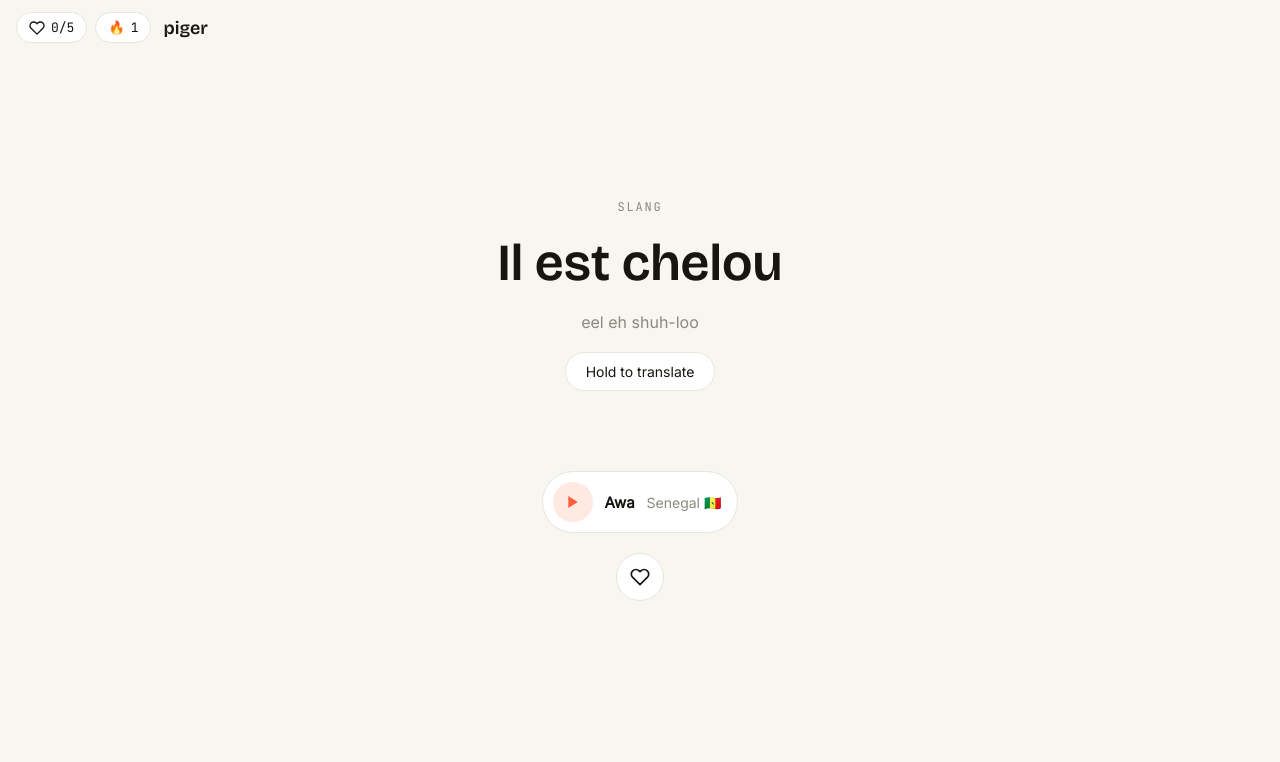
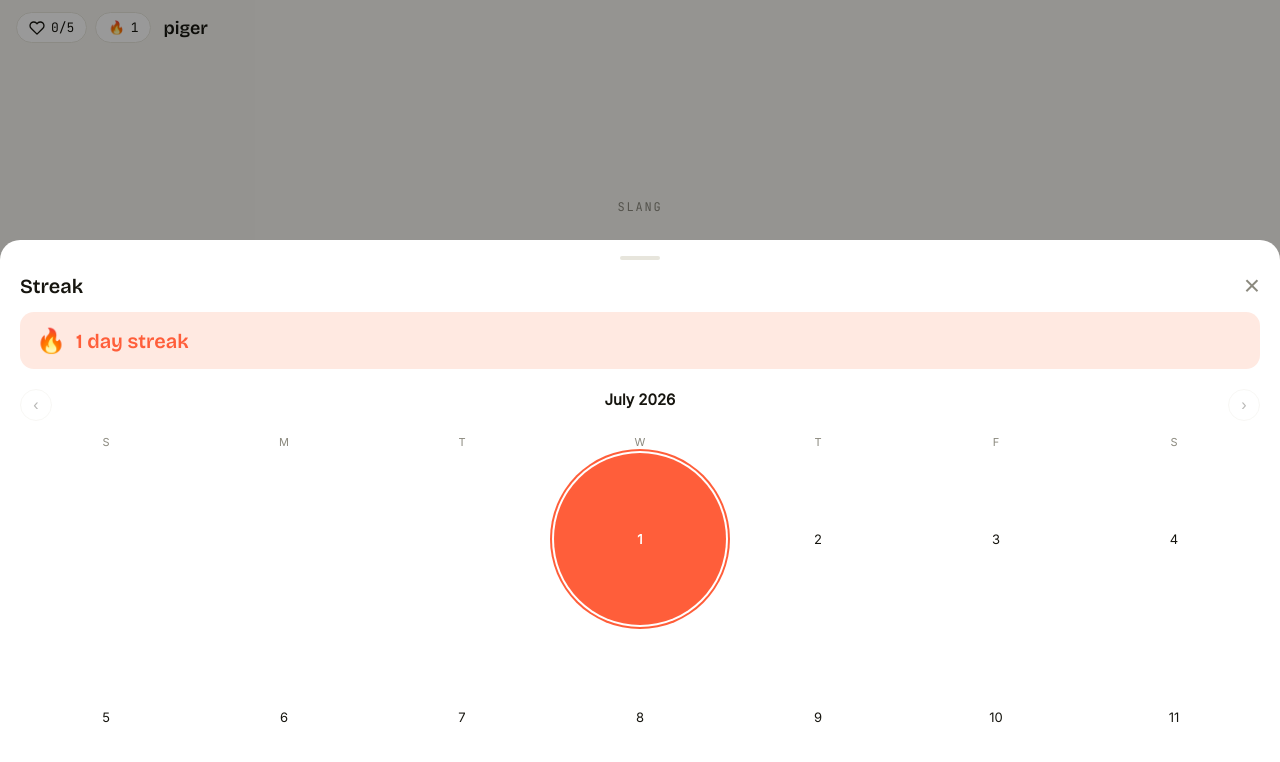
Before and after one commit to finlayfs07/piger, a plain HTML site: page index.html in a window 1280 px wide. Both pictures are taken after a click on the button "Current streak". Drawn offline with nearby package versions, Linux system fonts and the light colour scheme.

Commit message:
Phase 9: streak calendar with month navigation

```diff
--- a/app.js
+++ b/app.js
@@ -15,6 +15,12 @@ function updateStreak() {
   const yesterdayDate = new Date();
   yesterdayDate.setDate(yesterdayDate.getDate() - 1);
   const yesterday = dayString(yesterdayDate);
+  let activeDays = JSON.parse(localStorage.getItem('piger_active_days')) || [];
+  if (!activeDays.includes(today)) {
+    activeDays.push(today);
+    localStorage.setItem('piger_active_days', JSON.stringify(activeDays));
+  }
+
   const lastActive = localStorage.getItem('piger_last_active');
   let streak = parseInt(localStorage.getItem('piger_streak')) || 0;
 
@@ -215,3 +221,84 @@ function closeSheet() {
 savedButton.addEventListener('click', openSheet);
 sheetClose.addEventListener('click', closeSheet);
 sheetBackdrop.addEventListener('click', closeSheet);
+
+const calendarSheet = document.getElementById('calendar-sheet');
+const calendarBackdrop = document.getElementById('calendar-backdrop');
+const calendarClose = document.getElementById('calendar-close');
+const streakButton = document.getElementById('streak-button');
+
+const monthNames = ['January','February','March','April','May','June','July',
+  'August','September','October','November','December'];
+
+let viewYear, viewMonth;
+
+function renderCalendar() {
+  const grid = document.getElementById('calendar-grid');
+  const activeDays = JSON.parse(localStorage.getItem('piger_active_days')) || [];
+  const todayStr = dayString(new Date());
+
+  document.getElementById('calendar-month-label').textContent =
+    `${monthNames[viewMonth]} ${viewYear}`;
+
+  const firstWeekday = new Date(viewYear, viewMonth, 1).getDay();
+  const daysInMonth = new Date(viewYear, viewMonth + 1, 0).getDate();
+
+  const cells = [];
+  for (let i = 0; i < firstWeekday; i++) {
+    cells.push('<div class="cal-cell cal-blank"></div>');
+  }
+  for (let d = 1; d <= daysInMonth; d++) {
+    const cellDate = dayString(new Date(viewYear, viewMonth, d));
+    const isActive = activeDays.includes(cellDate);
+    const isToday = cellDate === todayStr;
+    const classes = 'cal-cell' + (isActive ? ' active' : '') + (isToday ? ' today' : '');
+    cells.push(`<div class="${classes}">${d}</div>`);
+  }
+  grid.innerHTML = cells.join('');
+
+  document.getElementById('calendar-streak-count').textContent =
+    (parseInt(localStorage.getItem('piger_streak')) || 0) + ' day streak';
+
+  const real = new Date();
+  const realIdx = real.getFullYear() * 12 + real.getMonth();
+  const viewIdx = viewYear * 12 + viewMonth;
+  let earliestIdx = realIdx;
+  if (activeDays.length) {
+    const earliest = activeDays.slice().sort()[0];
+    earliestIdx = parseInt(earliest.slice(0, 4)) * 12 + (parseInt(earliest.slice(5, 7)) - 1);
+  }
+  document.getElementById('cal-next').disabled = (viewIdx >= realIdx);
+  document.getElementById('cal-prev').disabled = (viewIdx <= earliestIdx);
+}
+
+function openCalendar() {
+  calendarSheet.classList.add('open');
+  calendarBackdrop.classList.add('open');
+  calendarSheet.setAttribute('aria-hidden', 'false');
+  const n = new Date();
+  viewYear = n.getFullYear();
+  viewMonth = n.getMonth();
+  renderCalendar();
+}
+
+function closeCalendar() {
+  calendarSheet.classList.remove('open');
+  calendarBackdrop.classList.remove('open');
+  calendarSheet.setAttribute('aria-hidden', 'true');
+}
+
+streakButton.addEventListener('click', openCalendar);
+calendarClose.addEventListener('click', closeCalendar);
+calendarBackdrop.addEventListener('click', closeCalendar);
+
+document.getElementById('cal-prev').addEventListener('click', () => {
+  viewMonth -= 1;
+  if (viewMonth < 0) { viewMonth = 11; viewYear -= 1; }
+  renderCalendar();
+});
+
+document.getElementById('cal-next').addEventListener('click', () => {
+  viewMonth += 1;
+  if (viewMonth > 11) { viewMonth = 0; viewYear += 1; }
+  renderCalendar();
+});
--- a/index.html
+++ b/index.html
@@ -39,6 +39,28 @@
       <div id="saved-list" class="sheet-list"></div>
     </aside>
 
+    <div id="calendar-backdrop" class="sheet-backdrop"></div>
+    <aside id="calendar-sheet" class="sheet" aria-hidden="true">
+      <div class="sheet-handle"></div>
+      <header class="sheet-header">
+        <h2 class="sheet-title">Streak</h2>
+        <button id="calendar-close" class="sheet-close" aria-label="Close streak calendar">&times;</button>
+      </header>
+      <div class="streak-stat">
+        <span class="streak-fire">🔥</span>
+        <span id="calendar-streak-count">0 day streak</span>
+      </div>
+      <div class="cal-nav">
+        <button id="cal-prev" class="cal-nav-btn" aria-label="Previous month">&lsaquo;</button>
+        <span id="calendar-month-label" class="cal-month-label"></span>
+        <button id="cal-next" class="cal-nav-btn" aria-label="Next month">&rsaquo;</button>
+      </div>
+      <div class="cal-weekdays">
+        <span>S</span><span>M</span><span>T</span><span>W</span><span>T</span><span>F</span><span>S</span>
+      </div>
+      <div id="calendar-grid" class="cal-grid"></div>
+    </aside>
+
     <script src="phrases.js" defer></script>
     <script src="app.js" defer></script>
   </body>
--- a/styles.css
+++ b/styles.css
@@ -194,6 +194,63 @@ body {
   color: var(--muted); cursor: pointer;
 }
 
+/* Calendar sheet */
+.streak-stat {
+  display: flex; align-items: center; gap: 10px;
+  background: var(--ember-soft);
+  border-radius: 14px;
+  padding: 14px 16px;
+  margin-bottom: 20px;
+}
+.streak-fire { font-size: 24px; }
+#calendar-streak-count {
+  font-family: var(--font-display);
+  font-weight: 600; font-size: 20px;
+  color: var(--ember);
+}
+.cal-month-label { font-size: 15px; font-weight: 600; margin-bottom: 12px; }
+.cal-weekdays, .cal-grid {
+  display: grid;
+  grid-template-columns: repeat(7, 1fr);
+  gap: 6px;
+  text-align: center;
+}
+.cal-weekdays span { font-size: 11px; color: var(--muted); padding-bottom: 4px; }
+.cal-cell {
+  aspect-ratio: 1;
+  display: flex; align-items: center; justify-content: center;
+  font-size: 13px; color: var(--ink);
+  border-radius: 50%;
+}
+.cal-blank { visibility: hidden; }
+.cal-cell.active {
+  background: var(--ember);
+  color: var(--white);
+  font-weight: 600;
+}
+.cal-cell.today {
+  box-shadow: 0 0 0 2px var(--white), 0 0 0 4px var(--ember);
+}
+
+/* Calendar nav */
+.cal-nav {
+  display: flex;
+  align-items: center;
+  justify-content: space-between;
+  margin-bottom: 14px;
+}
+.cal-nav-btn {
+  width: 32px; height: 32px;
+  border: 1px solid var(--lines);
+  background: var(--white);
+  border-radius: 50%;
+  color: var(--ink);
+  font-size: 16px;
+  cursor: pointer;
+  display: flex; align-items: center; justify-content: center;
+}
+.cal-nav-btn:disabled { opacity: 0.3; cursor: default; }
+
 /* Saved mini-cards */
 .saved-empty {
   text-align: center;
```
